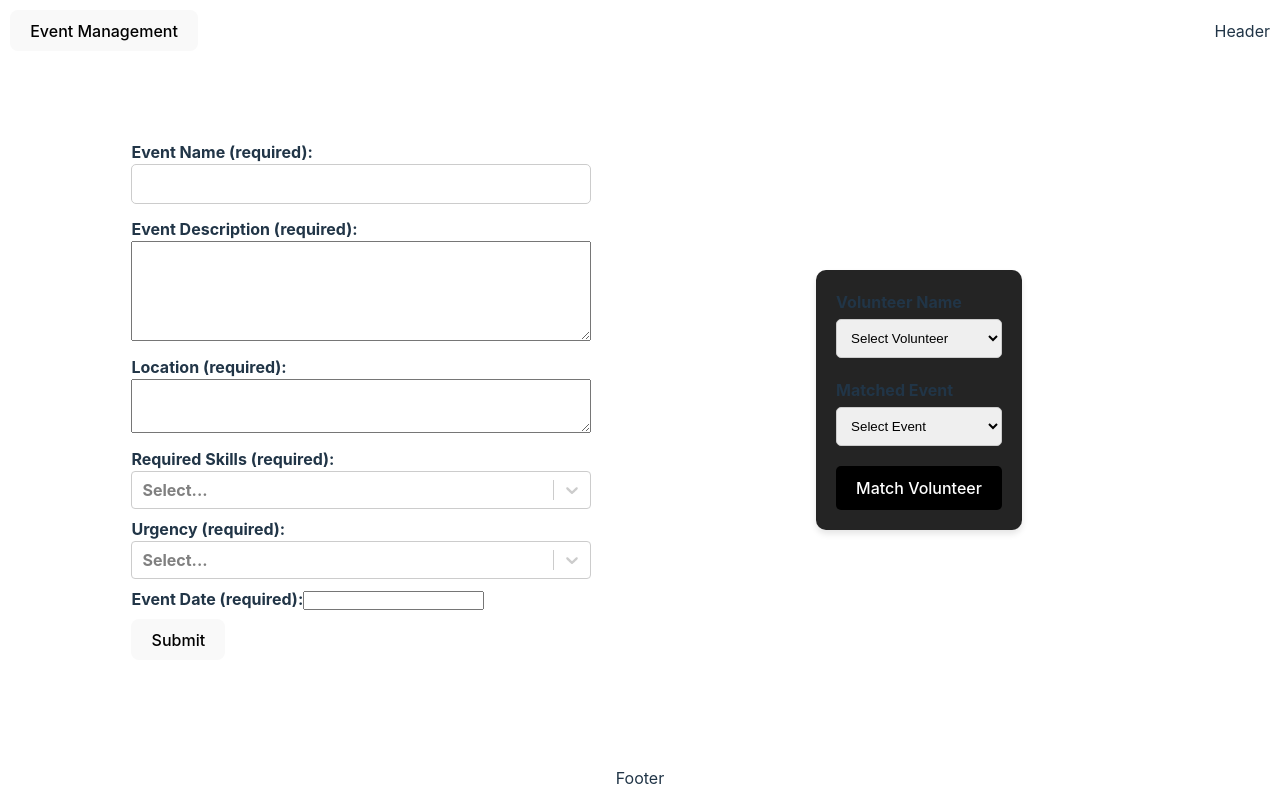
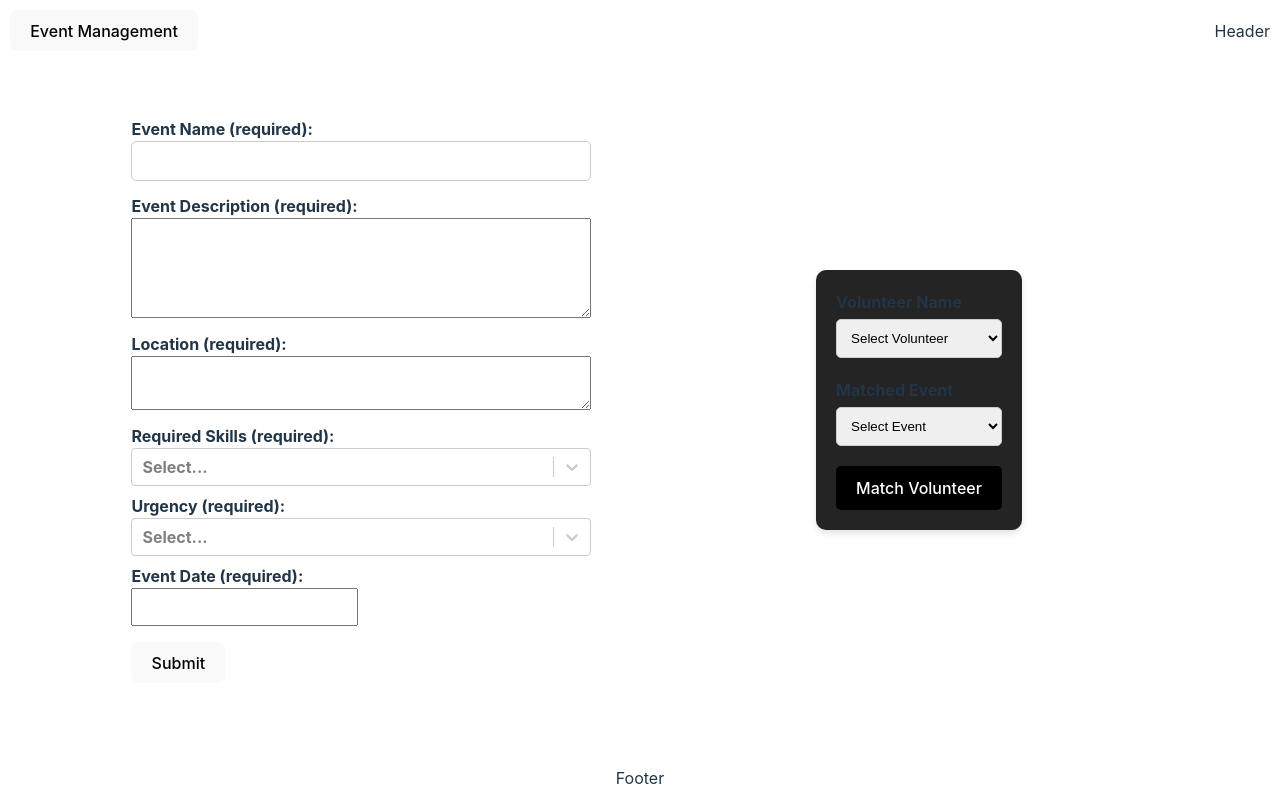
Before and after one commit to potatoluvr/Group-16-Project, a React (Vite) app: page /event-management in a window 1280 px wide. Built offline with nearby package versions, Linux system fonts and the light colour scheme.

Commit message:
Fixed some text box formatting

```diff
--- a/src/components/EventManagementForm.jsx
+++ b/src/components/EventManagementForm.jsx
@@ -48,12 +48,11 @@ function EventManagementForm() {
         ...base,
         backgroundColor: isDark ? "#2b2a33" : "#fffff",
         color: isDark ? "#fffff" : "#00000",
-        //borderColor: isDark ? "#555" : "#ddd",
       }),
       menu: (base) => ({
         ...base,
-        backgroundColor: isDark ? "#2b2a33" : "#fff",
-        color: isDark ? "#fff" : "#000",
+        backgroundColor: isDark ? "#2b2a33" : "#fffff",
+        color: isDark ? "#fffff" : "#00000",
       }),
       option: (base, { isFocused, isSelected }) => ({
         ...base,
@@ -253,15 +252,22 @@ function EventManagementForm() {
       <div>
         <label>
           Event Date (required):
+          <div className="event-date-container">
           <DatePicker
             selected={eventDate}
             onChange={(date) => setEventDate(date)}
             dateFormat="yyyy-MM-dd"
             required
+            className="event-date-input"
           />
+          </div>
         </label>
       </div>
-      <button>Submit</button>
+      <div style={{paddingTop: "8px"}}>
+        <button type="submit">
+          Submit
+        </button>
+      </div>
     </form>
   );
 }
--- a/src/webpages/EventStyle.css
+++ b/src/webpages/EventStyle.css
@@ -28,3 +28,12 @@
   align-items: center;
   width: 45%;
 }
+
+.event-date-container {
+  width: 100%;
+}
+
+.event-date-input {
+   font-size: 16px;
+   padding: 8px;
+}
```
